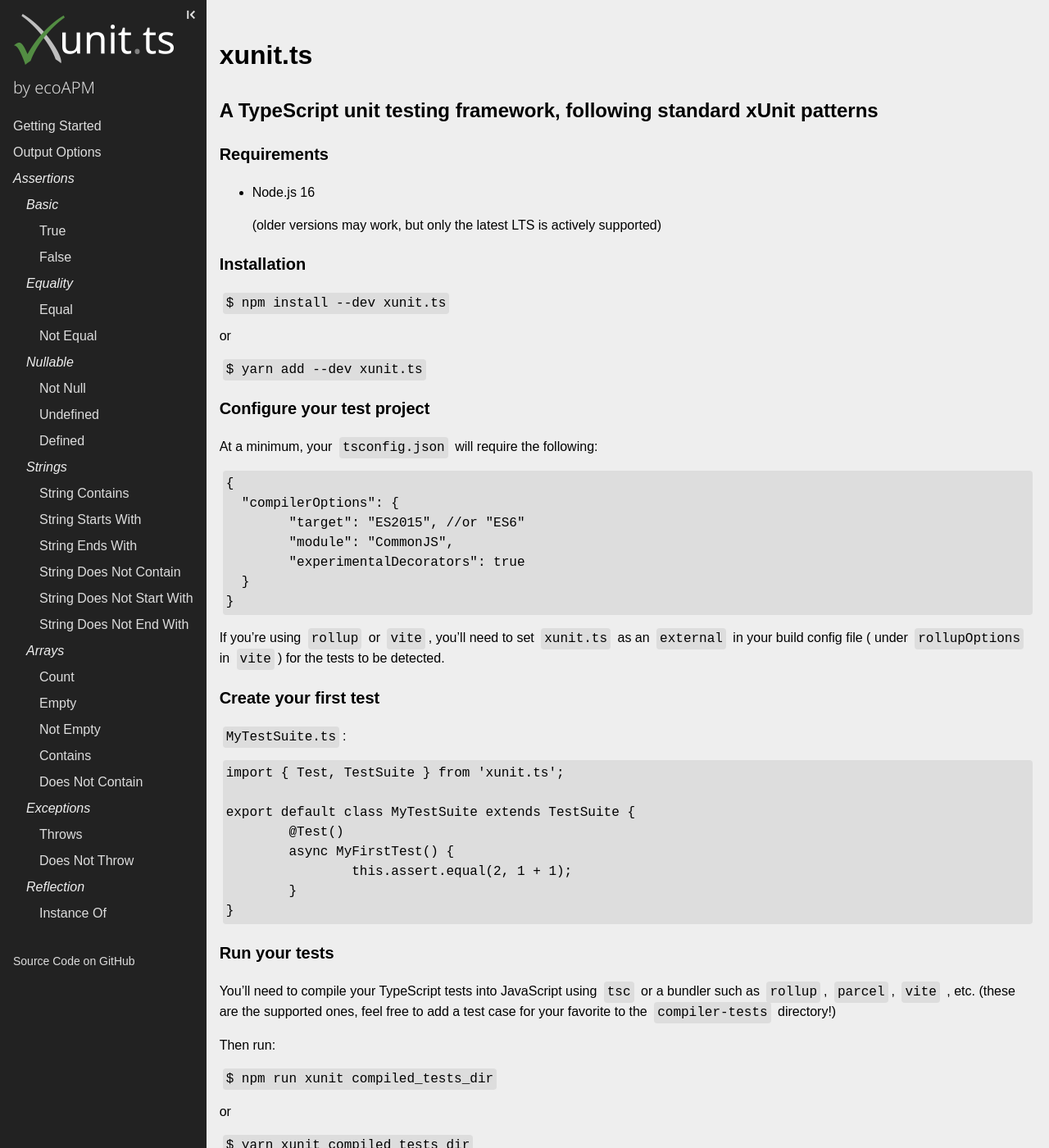
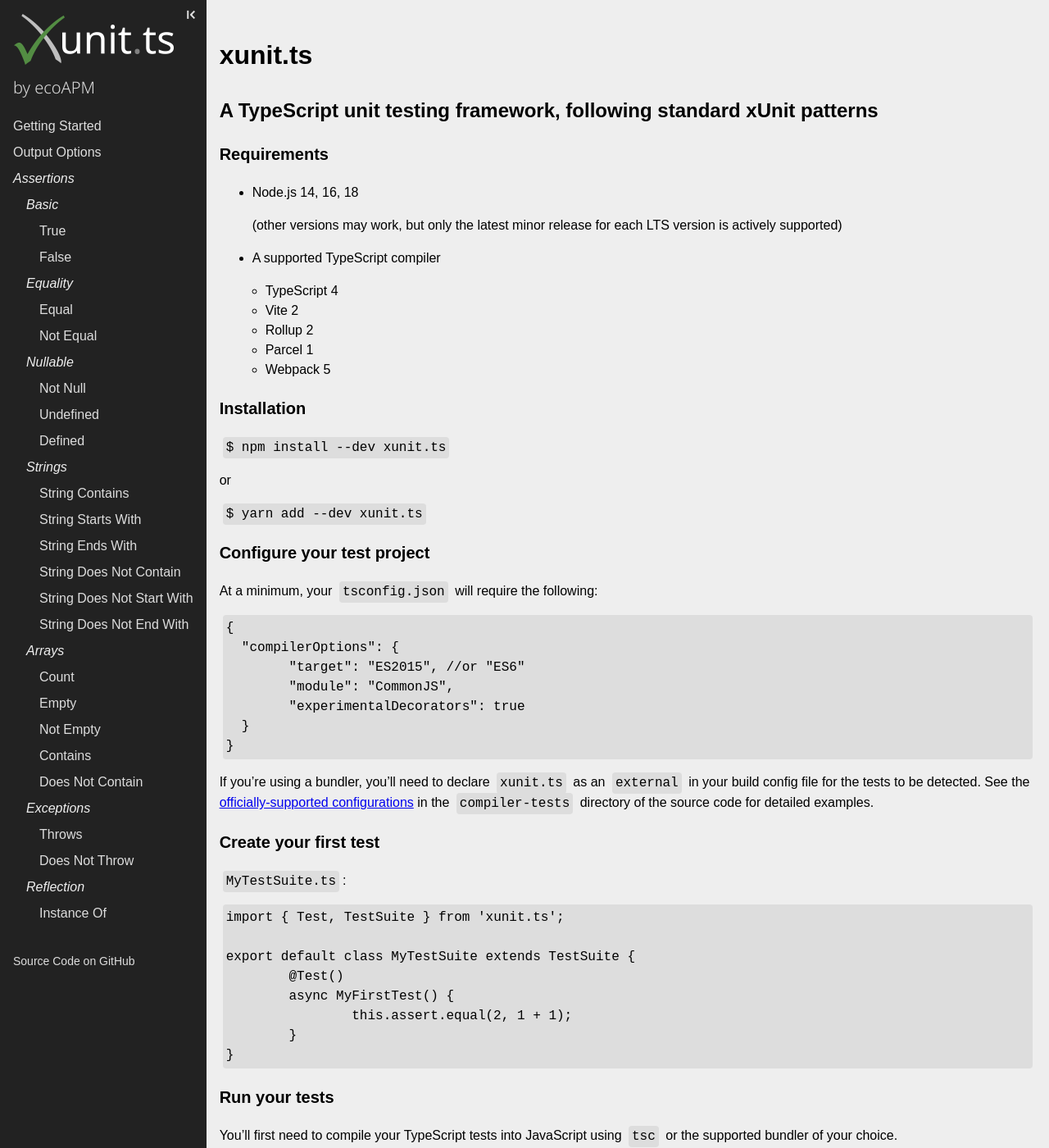
Before and after one commit to ecoAPM/xunit.ts, a Jekyll site: the page built from docs/index.md, in a window 1280 px wide and 1400 px high. Shown: the whole window at 82% size. Built offline with Jekyll 4.4.1, drawn with Linux system fonts in a browser that asks for light colours; our own code applies the rules of GitHub Pages for plain Markdown files.

Commit message:
Add Webpack dependencies and compiler test config

````diff
--- a/compiler-tests/package.json
+++ b/compiler-tests/package.json
@@ -9,8 +9,11 @@
 		"parcel-bundler": "1.12.5",
 		"rollup": "2.77.0",
 		"tslib": "2.4.0",
+		"ts-loader": "9.3.1",
 		"typescript": "4.7.4",
 		"vite": "2.9.14",
+		"webpack": "5.73.0",
+		"webpack-cli": "4.10.0",
 		"xunit.ts": "file:../core"
 	},
 	"scripts": {
@@ -19,6 +22,7 @@
 		"rollup": "rollup -c && xunit dist/rollup",
 		"typescript": "tsc && xunit dist/typescript",
 		"vite": "vite build . && xunit dist/vite",
-	  	"all": "yarn typescript && yarn vite && yarn rollup && yarn parcel"
+		"webpack": "webpack && xunit dist/webpack",
+	  	"all": "yarn typescript && yarn vite && yarn rollup && yarn parcel && yarn webpack"
 	}
 }
--- a/docs/index.md
+++ b/docs/index.md
@@ -8,9 +8,16 @@
 
 ### Requirements
 
-- Node.js 16
+- Node.js 14, 16, 18
 
-  (older versions may work, but only the latest LTS is actively supported)
+  (other versions may work, but only the latest minor release for each LTS version is actively supported)
+
+- A supported TypeScript compiler
+	- TypeScript 4
+	- Vite 2
+	- Rollup 2
+	- Parcel 1
+	- Webpack 5
 
 ### Installation
 
@@ -34,8 +41,7 @@
 }
 ```
 
-If you're using `rollup` or `vite`, you'll need to set `xunit.ts` as an `external` in your build config file (
-under `rollupOptions` in `vite`) for the tests to be detected.
+If you're using a bundler, you'll need to declare `xunit.ts` as an `external` in your build config file for the tests to be detected.  See the [officially-supported configurations](https://github.com/ecoAPM/xunit.ts/tree/main/compiler-tests) in the `compiler-tests` directory of the source code for detailed examples.
 
 ### Create your first test
 
@@ -54,8 +60,7 @@
 
 ### Run your tests
 
-You'll need to compile your TypeScript tests into JavaScript using `tsc` or a bundler such as `rollup`, `parcel`, `vite`
-, etc. (these are the supported ones, feel free to add a test case for your favorite to the `compiler-tests` directory!)
+You'll first need to compile your TypeScript tests into JavaScript using `tsc` or the supported bundler of your choice.
 
 Then run:
 
````
Also changed, not shown: compiler-tests/webpack.config.js (added, +36 -0 lines), README.md.
